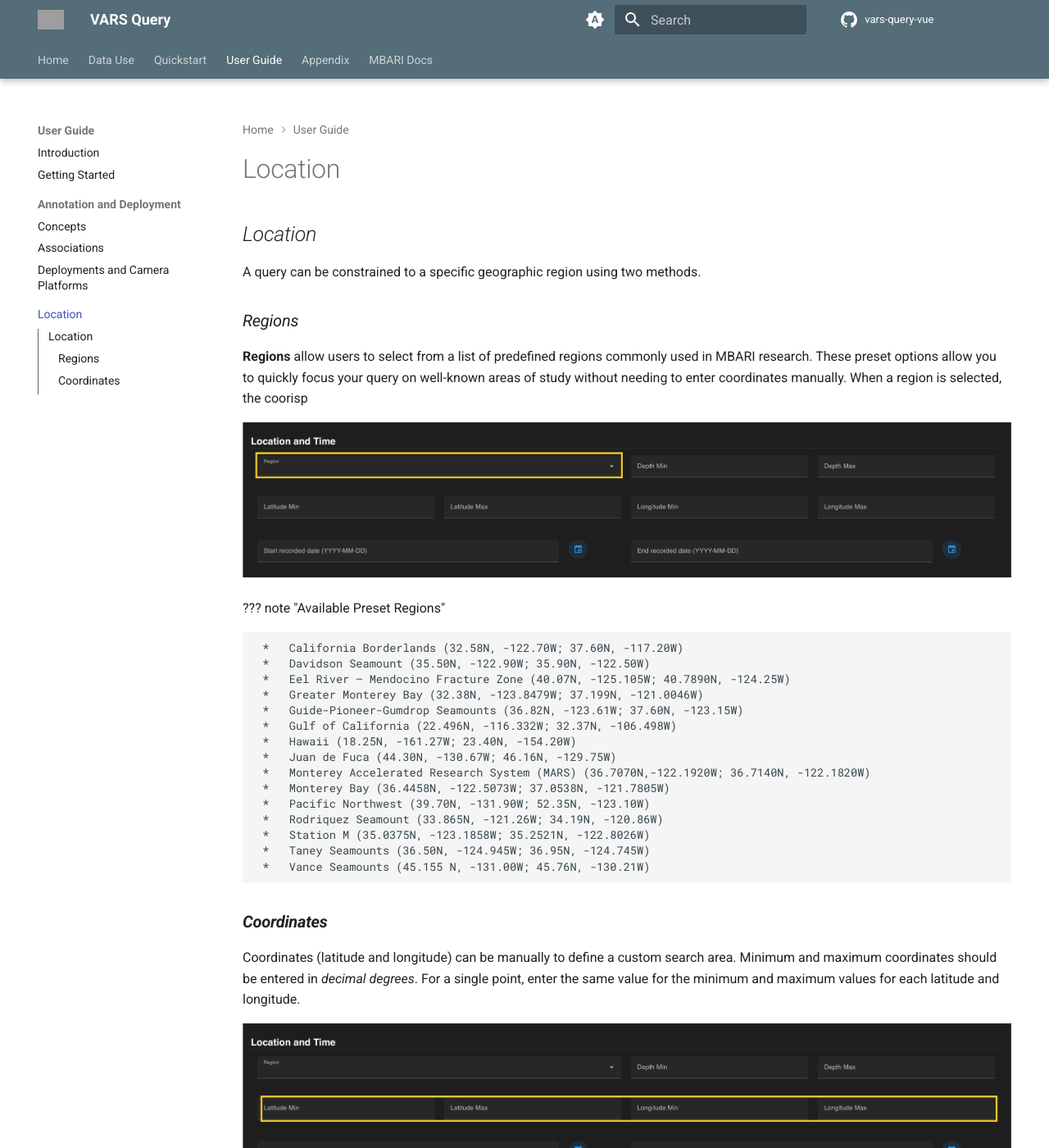
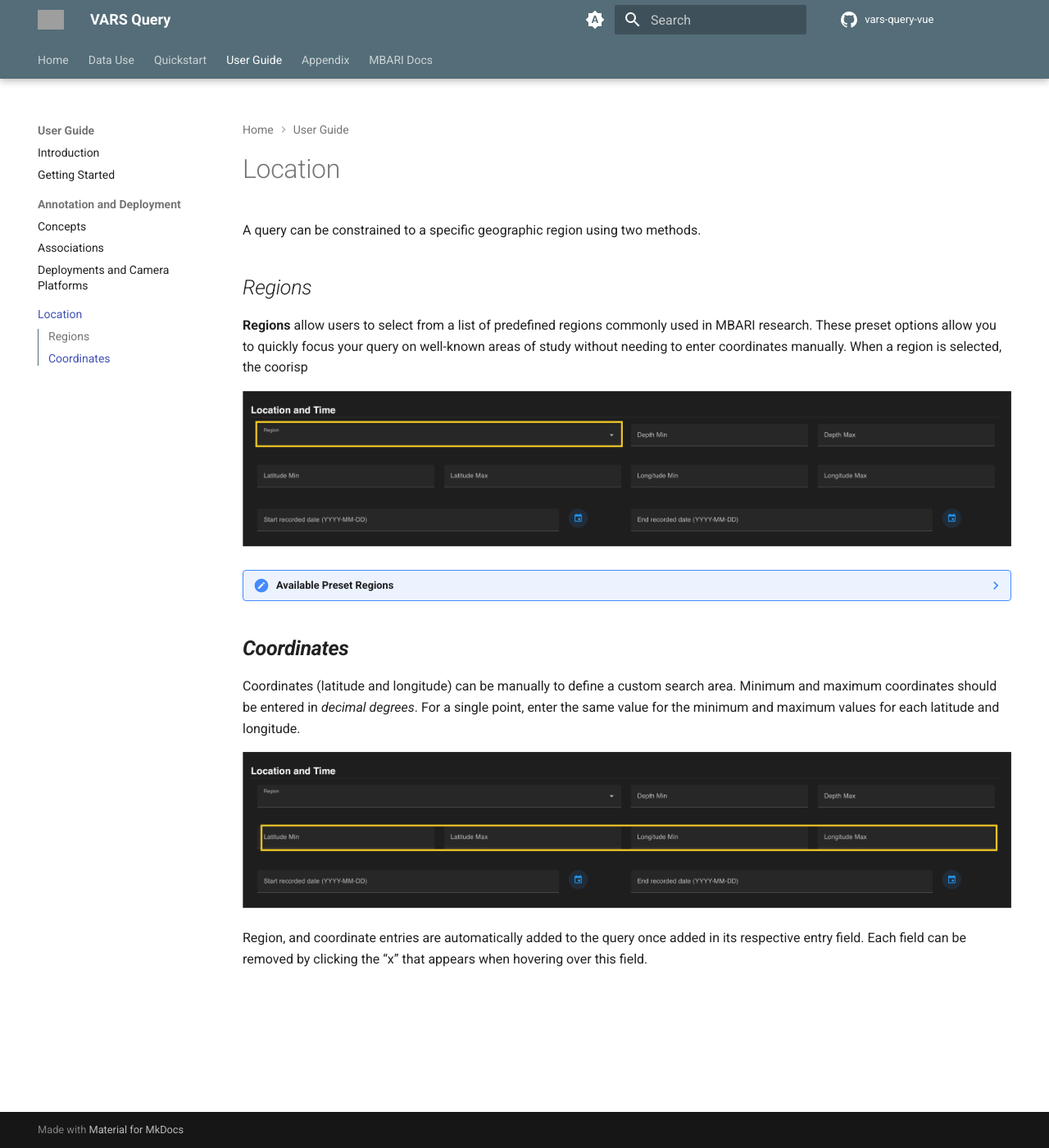
Before and after one commit to mbari-org/vars-query-vue, an MkDocs documentation site: the page built from docs/doc_05_locations.md, in a window 1280 px wide and 1400 px high. Shown: the whole window at 82% size. Built offline with MkDocs 1.6.1 and Material for MkDocs 9.7.7, drawn with Linux system fonts in a browser that asks for light colours; comment, search, counter and statistics services are not loaded; grey boxes are pictures that could not be loaded.

```diff
--- a/docs/doc_05_locations.md
+++ b/docs/doc_05_locations.md
@@ -1,16 +1,14 @@
 
-
-## *Location* ##
 
 
 A query can be constrained to a specific geographic region using two methods.
 
-### *Regions*
+## *Regions*
   **Regions** allow users to select from a list of predefined regions commonly used in MBARI research. These preset options allow you to quickly focus your query on well-known areas of study without needing to enter coordinates manually. When a region is selected, the coorisp
 
   ![Configuration](assets/images/regions.png)
 
-  ??? note "Available Preset Regions"
+??? note "Available Preset Regions"
 
      *   California Borderlands (32.58N, -122.70W; 37.60N, -117.20W)
      *   Davidson Seamount (35.50N, -122.90W; 35.90N, -122.50W)
@@ -31,7 +29,7 @@
 
 
 
-### ***Coordinates***
+## ***Coordinates***
 
 Coordinates (latitude and longitude) can be manually to define a custom search area. Minimum and maximum coordinates should be entered in *decimal degrees*. For a single point, enter the same value for the minimum and maximum values for each latitude and longitude.
 
```
